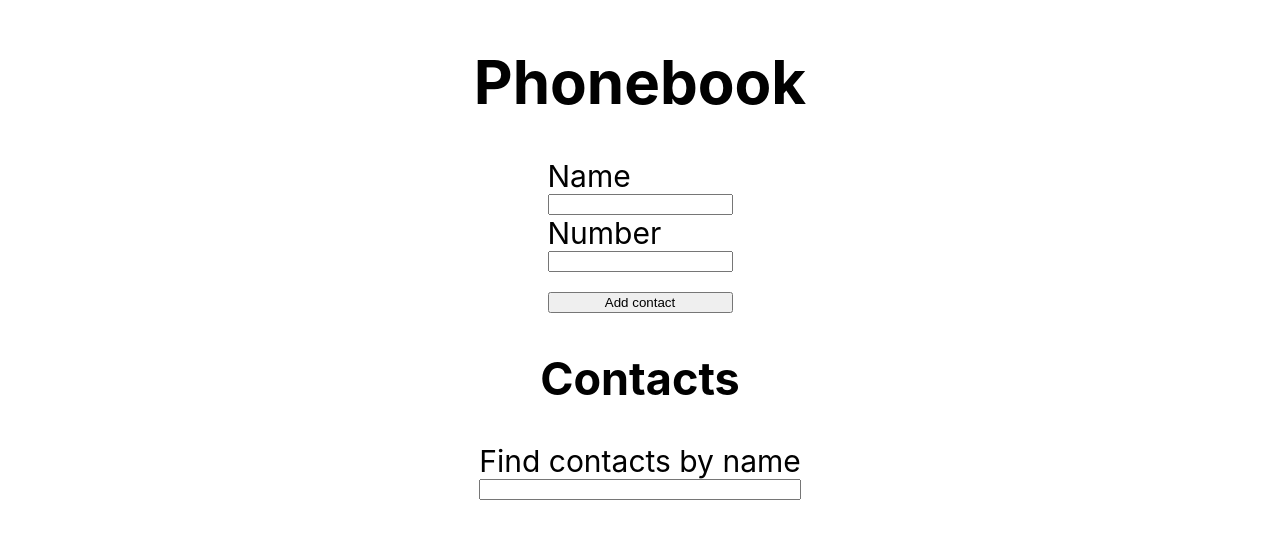
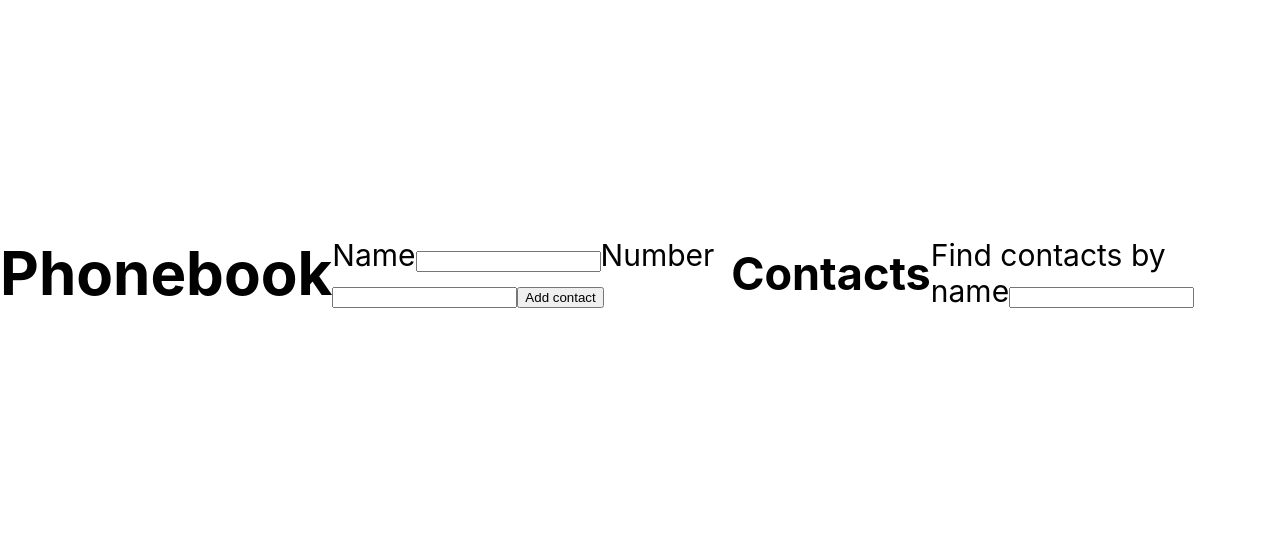
Before and after one commit to OlegFurculita1408/goit-react-hw-02-phonebook, a React (Create React App) app: page / in a window 1280 px wide. Shown: the part 127-666 px from the top of the page. Built offline with nearby package versions, Linux system fonts and the light colour scheme.

Commit message:
css delite

```diff
--- a/src/components/ContactList/ContactList.module.css
+++ b/src/components/ContactList/ContactList.module.css
@@ -1,4 +1,4 @@
-.contactList {
+/* .contactList {
     list-style: none;
     font-size: 20px;
     padding-left: 0;
@@ -12,4 +12,4 @@
 }
 .itemBtn {
     height: 20px;
-}
+} */
--- a/src/components/Filters/Filter.jsx
+++ b/src/components/Filters/Filter.jsx
@@ -1,6 +1,6 @@
 import { Component } from "react";
 import PropTypes from "prop-types";
-import css from './Filter.module.css'
+import css from './Filter.module.css';
 
 class Filter extends Component {
   state = {};
--- a/src/components/Filters/Filter.module.css
+++ b/src/components/Filters/Filter.module.css
@@ -1,5 +1,5 @@
-.containerFilter {
+/* .containerFilter {
     display: flex;
     flex-direction: column;
     font-size: 30px;
-}
+} */
--- a/src/components/Form/Form.module.css
+++ b/src/components/Form/Form.module.css
@@ -1,7 +1,7 @@
-.container {
+/* .container {
     display: flex;
     flex-direction: column;
 }
 .formBtn {
     margin-top: 20px;
-}
+} */
--- a/src/index.css
+++ b/src/index.css
@@ -23,6 +23,6 @@ button:hover {
   background-color: blue;
   color: white;
 }
-.container {
+/* .container {
   flex-direction: column;
-}
+} */
```
